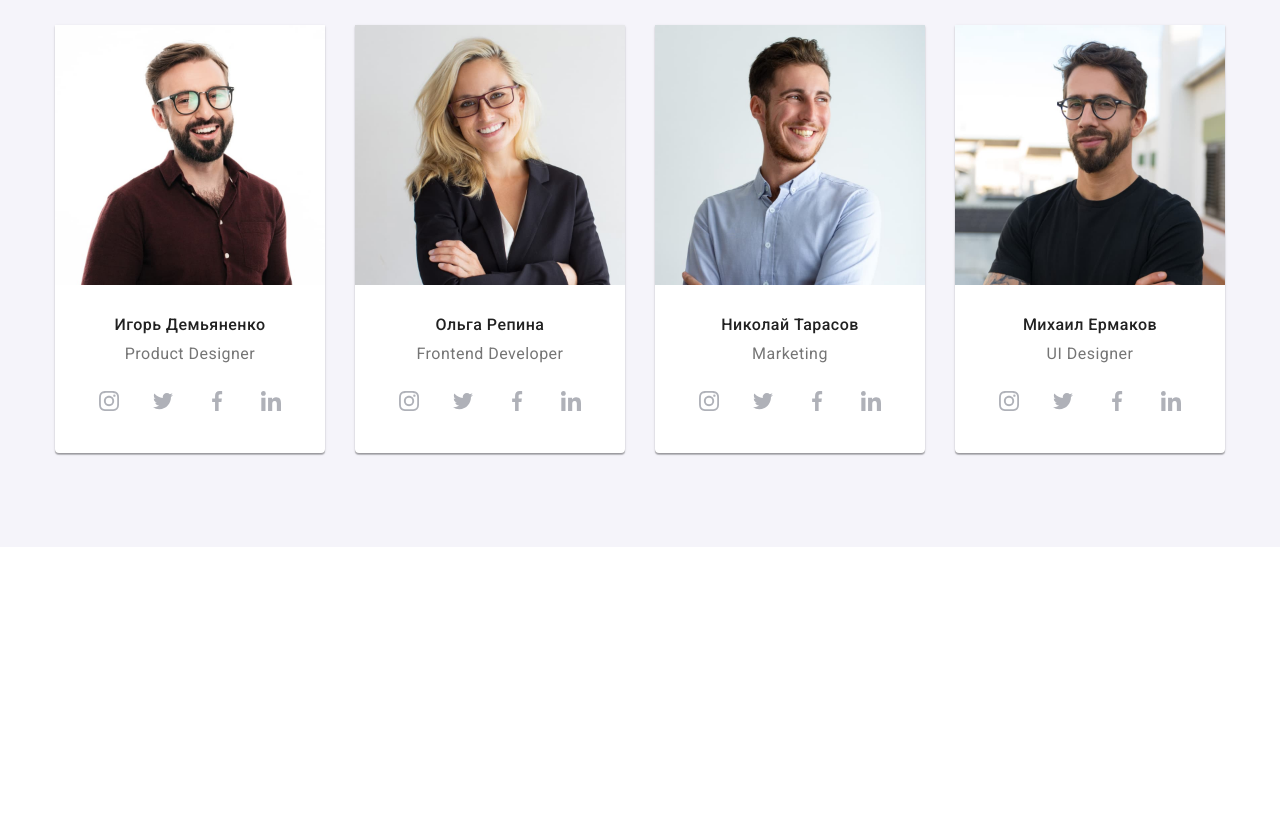
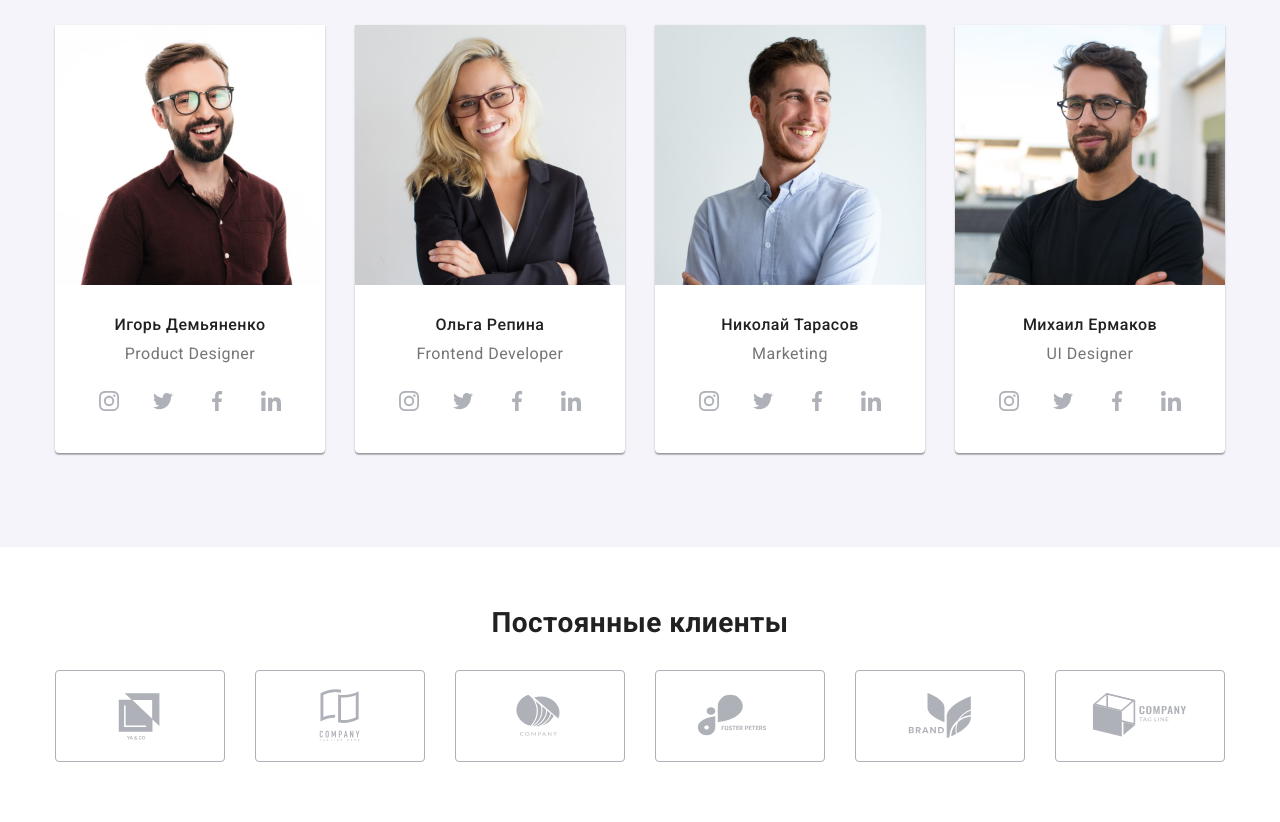
Before and after one commit to OlenaPatlata/goit-markup-hw-08, a plain HTML site: page index.html in a window 1280 px wide. Shown: the part 1231-2053 px from the top of the page. Before the commit the page ends 1778 px from the top, so only its background shows below. Drawn offline with nearby package versions, Linux system fonts and the light colour scheme.

Commit message:
Секция Постоянные клиенты, адаптивная верстка

```diff
--- a/index.html
+++ b/index.html
@@ -423,7 +423,7 @@
         </div>
       </section>
       <!-- Секция постоянные клиенты (clients) -->
-      <!-- <section class="clients section">
+      <section class="clients section">
         <div class="container">
           <h2 class="clients__title">Постоянные клиенты</h2>
           <ul class="clients-list list">
@@ -471,7 +471,7 @@
             </li>
           </ul>
         </div>
-      </section> -->
+      </section>
     </main>
     <!-- footer -->
     <!-- <footer class="footer section">
--- a/sass/layout/_clients.scss
+++ b/sass/layout/_clients.scss
@@ -1,23 +1,26 @@
 /* ---------------CLIENT----------------- */
 .clients {
-  padding-top: 94px;
-  padding-bottom: 94px;
+  padding-top: 60px;
+  padding-bottom: 60px;
   &__title {
-    @include font(36px, 1.17, $fw: 700);
+    @include font(28px, 1.17, $fw: 700);
     text-align: center;
-    margin-bottom: 50px;
+    margin-bottom: 30px;
   }
 }
-
 .clients-list {
-  width: 1170px;
-  @include flex(between);
-  &__item:not(:last-child) {
-    margin-right: 30px;
+  width: 100%;
+  margin: -15px;
+  display: flex;
+  flex-wrap: wrap;
+  justify-content: center;
+  &__item {
+    margin: 15px;
+    width: 210px;
   }
   &__link {
     @include flex(center);
-    width: 170px;
+    width: 100%;
     height: 92px;
     border: 1px solid var(--icon-color);
     border-radius: 4px;
@@ -33,4 +36,25 @@
   &__ikon {
     fill: currentColor;
   }
+  @include mq(mobile) {
+    &__item {
+      width: calc(100% / 2 - 30px);
+    }
+  }
+  @include mq(tablet) {
+    &__item {
+      width: calc(100% / 3 - 60px);
+    }
+  }
+  @include mq(desktop) {
+    width: 1170px;
+    @include flex(between);
+    flex-wrap: nowrap;
+    &__item {
+      min-width: 170px;
+    }
+    &__link {
+      @include flex(center);
+    }
+  }
 }
```
Also changed, not shown: css/main.css, css/main.min.css, 2 other files.
